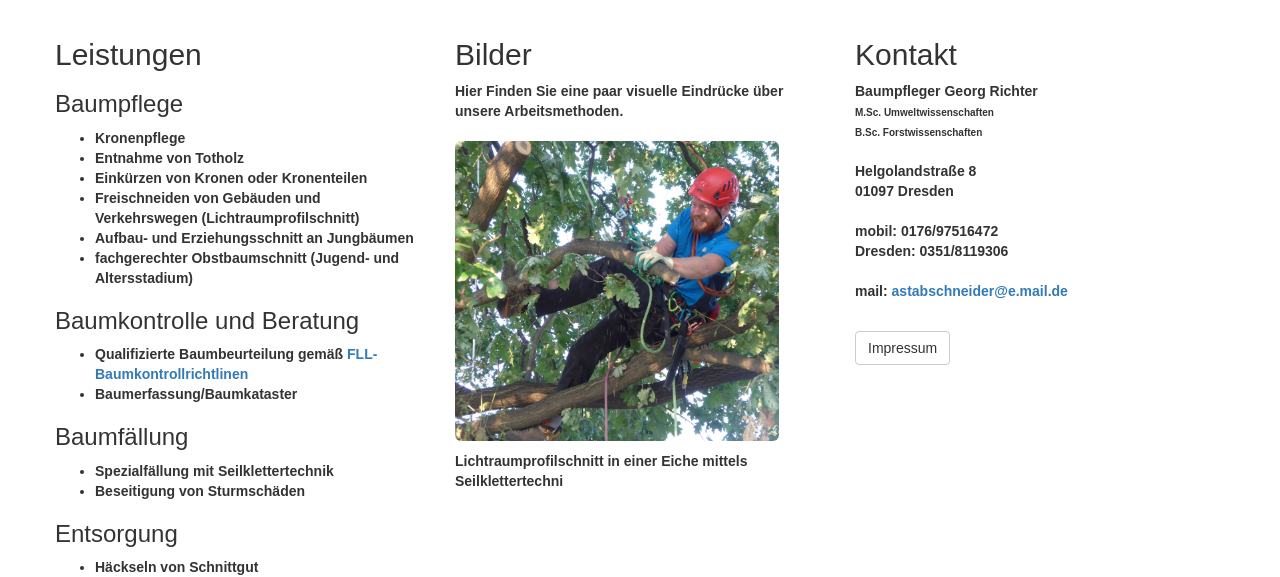
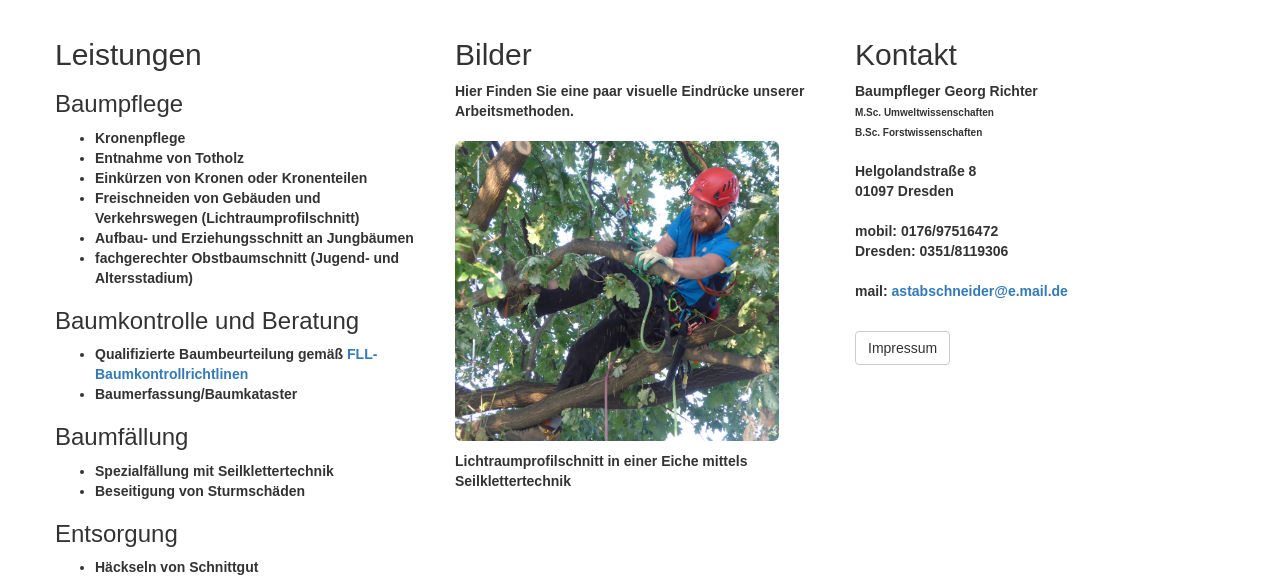
Before and after one commit to astabschneider/astabschneider.github.io, a Jekyll site: the page built from index.html, in a window 1280 px wide and 1241 px high. Shown: the part 524-1101 px from the top of the window. Built offline with Jekyll 4.4.1, drawn with Linux system fonts in a browser that asks for light colours.

Commit message:
updated site

```diff
--- a/index.html
+++ b/index.html
@@ -90,11 +90,11 @@ Gern berate ich Sie vor Ort und erstelle Ihnen ein kostenfreies Angebot.</p>
 <div class="col-md-4">
   <h2>Bilder</h2>
 
-    <p>Hier Finden Sie eine paar visuelle Eindrücke über unsere Arbeitsmethoden.
+    <p>Hier Finden Sie eine paar visuelle Eindrücke unserer Arbeitsmethoden.
     <br>
     <br>
     <img class="img-responsive img-rounded" src="P1040743.JPG" alt="" style="width:389;height:300px;" title="Lichtraumprofilschnitt in einer Eiche mittels Seilklettertechnik">
-    <figcaption>Lichtraumprofilschnitt in einer Eiche mittels Seilklettertechni</figcaption></p>
+    <figcaption>Lichtraumprofilschnitt in einer Eiche mittels Seilklettertechnik</figcaption></p>
     <!--a class="btn btn-default" href="http://127.0.0.1:4000/Bilder/">Mehr Bilder</a-->
     <!--br>
     <img class="img-responsive img-rounded" src="15369097.jpg" alt="" style="width:389;height:300px;"></p>
```
Also changed, not shown: 1 other file.
